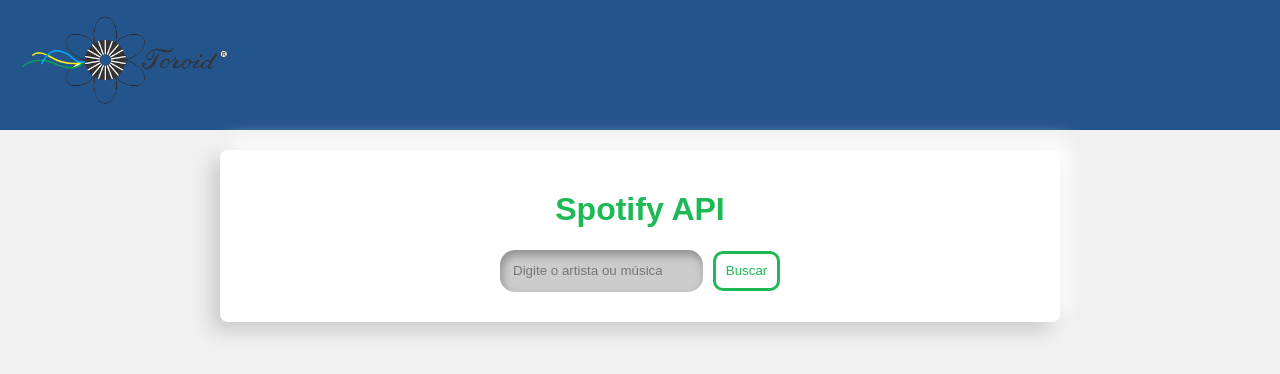
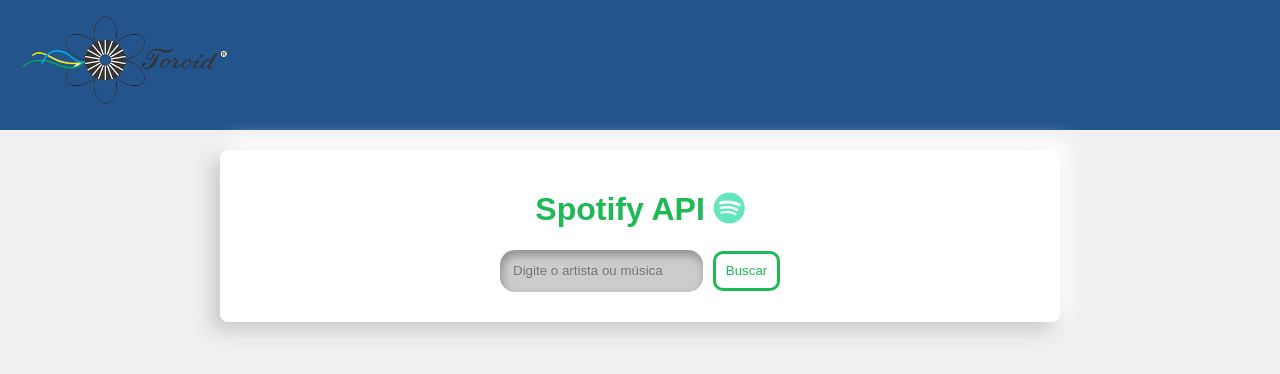
Before and after one commit to GabrielPrad/ProjetoWeb, a plain HTML site: page index.html in a window 1280 px wide. Shown: the top 374 px of the page. Drawn offline with nearby package versions, Linux system fonts and the light colour scheme.

Commit message:
Update index.html

```diff
--- a/index.html
+++ b/index.html
@@ -6,6 +6,7 @@
     <title>Spotify - API</title>
 
     <link rel="shortcut icon" type="image/png" href="./img/spotify.png">
+    <link rel="stylesheet" href="https://cdnjs.cloudflare.com/ajax/libs/font-awesome/6.4.0/css/all.min.css">
     <link rel="stylesheet" href="style.css">
 
 </head>
@@ -25,15 +26,16 @@
         </nav>
         </div>
     </header>
-
+<main>
     <div id="app">
-        <h1>Spotify API</h1>
+        <h1>Spotify API <i class="fa-brands fa-spotify" style="color: #63E6BE;"></i></h1>
         <div>
             <input type="text" id="searchInput" placeholder="Digite o artista ou música">
             <button onclick="search()">Buscar</button>
         </div>
         <div id="results"></div>
     </div>
+</main>
     <script src="https://cdn.jsdelivr.net/npm/axios/dist/axios.min.js"></script>
     <script src="app.js"></script>
 </body>
```
